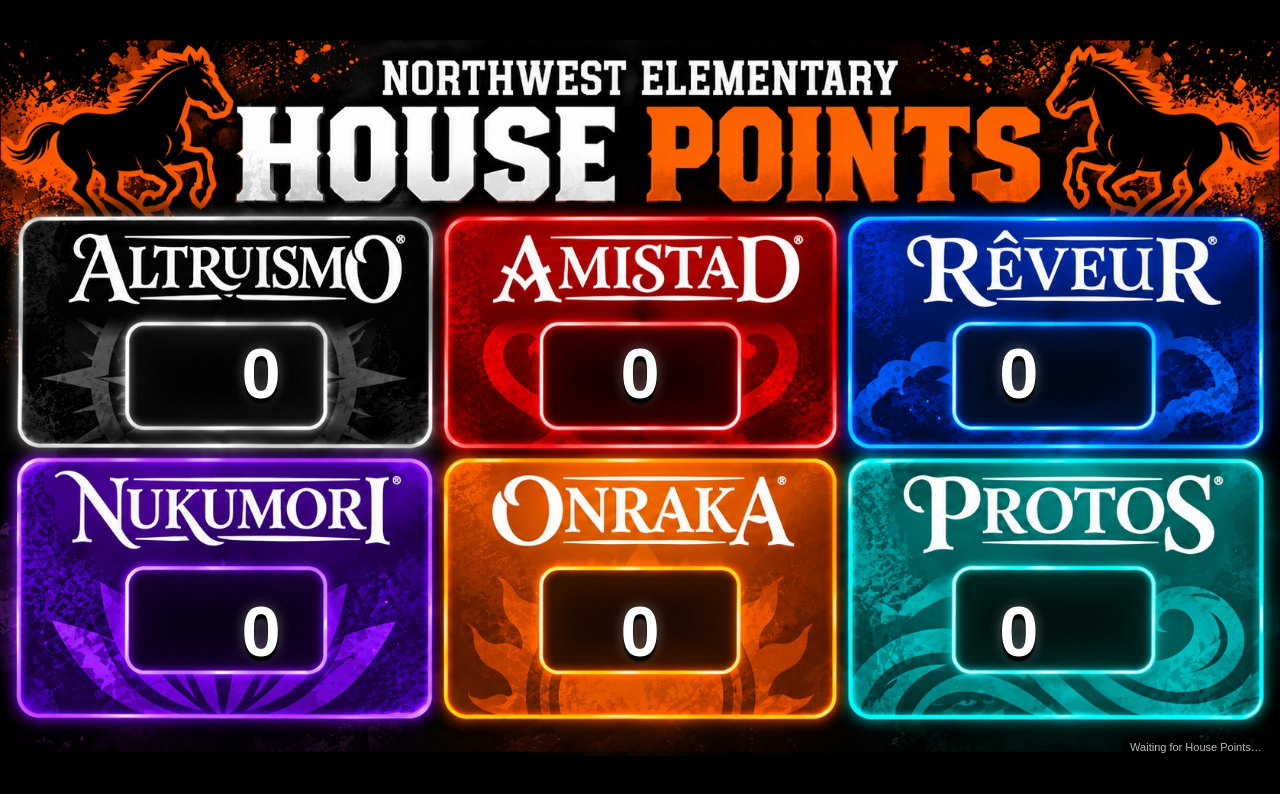
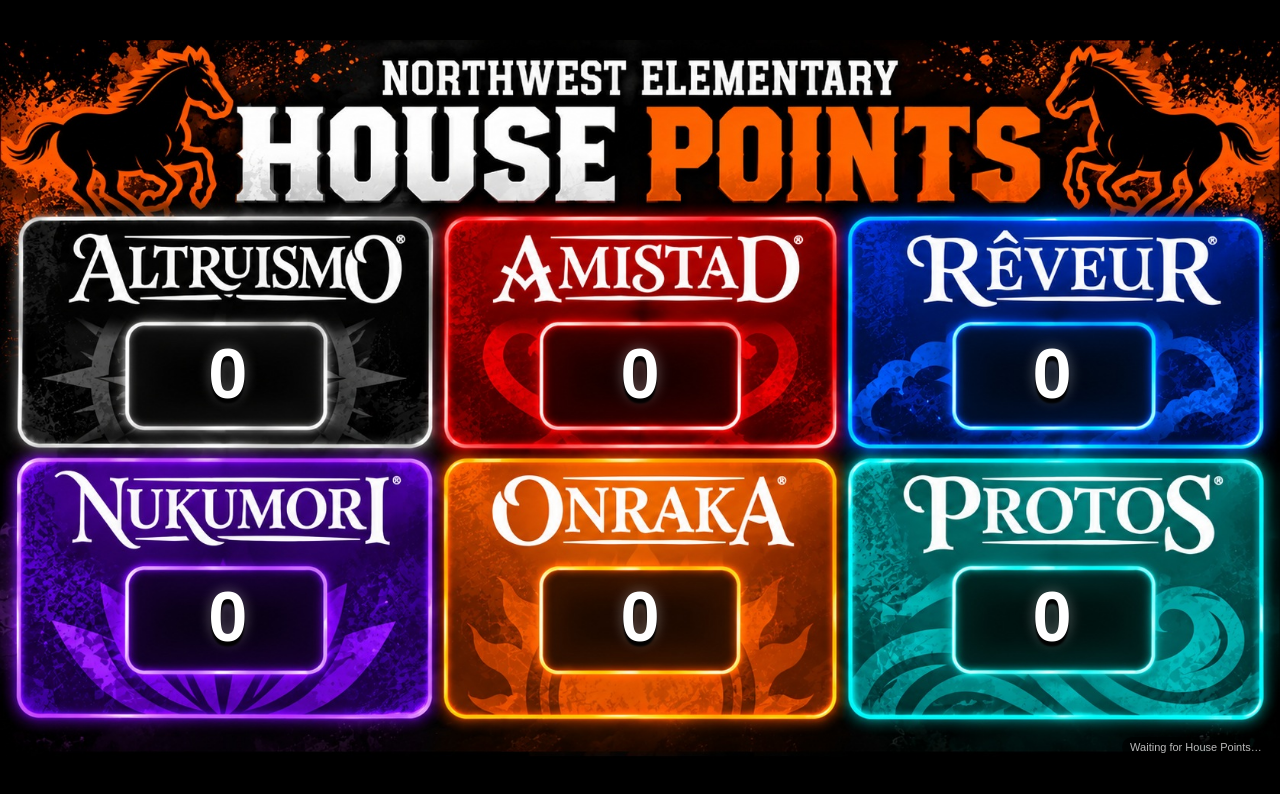
Before and after one commit to mwhite-mustang/northwest-elementary-house-points, a plain HTML site: page index.html in a window 1280 px wide. Drawn offline with Linux system fonts and the light colour scheme; no server answers.

Commit message:
Add files via upload

```diff
--- a/index.html
+++ b/index.html
@@ -19,12 +19,12 @@ background:url('house-scoreboard-v3.jpg') center/100% 100% no-repeat}
  font-variant-numeric:tabular-nums;
 }
 /* Tuned against the live 16:9 screenshot: centers of the six dark score windows */
-#altruismo{left:20.4%;top:46.4%}
+#altruismo{left:17.8%;top:46.4%}
 #amistad{left:50.0%;top:46.4%}
-#reveur{left:79.6%;top:46.4%}
-#nukumori{left:20.4%;top:82.2%}
-#onraka{left:50.0%;top:82.2%}
-#protos{left:79.6%;top:82.2%}
+#reveur{left:82.2%;top:46.4%}
+#nukumori{left:17.8%;top:80.2%}
+#onraka{left:50.0%;top:80.2%}
+#protos{left:82.2%;top:80.2%}
 #status{position:absolute;right:.8%;bottom:.4%;font-size:11px;color:#bbb;background:#000a;padding:4px 8px;border-radius:10px}
 </style></head>
 <body><div id="wrap"><div id="stage">
```
